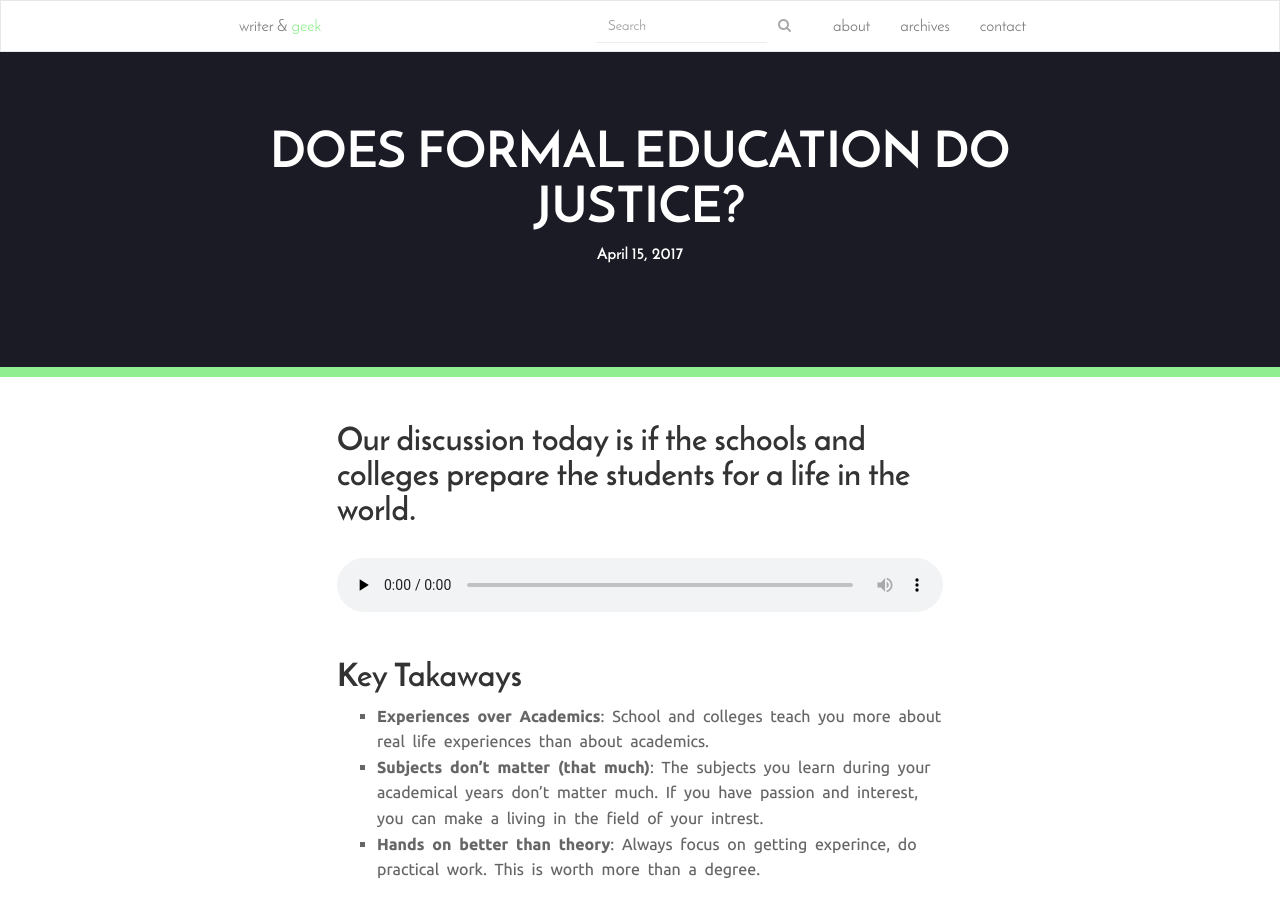
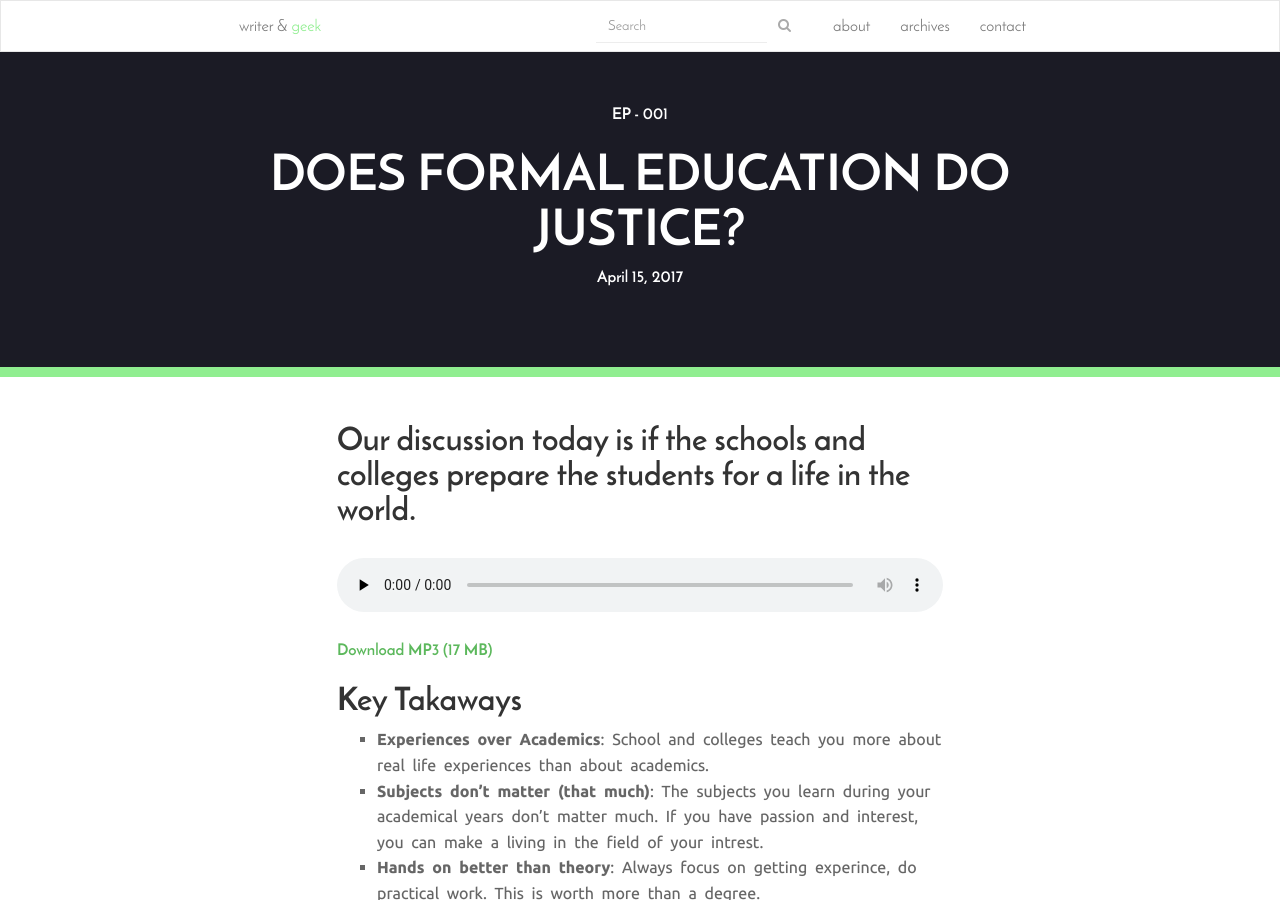
Before and after one commit to ramblingjoint/ramblingjoint, a Jekyll site: the page built from _posts/2017-04-15-001-education.md, in a window 1280 px wide and 900 px high. Built offline with Jekyll 4.4.1, drawn with Linux system fonts in a browser that asks for light colours; comment, search, counter and statistics services are not loaded.

Commit message:
added download mp3 with file size

```diff
--- a/_layouts/post.html
+++ b/_layouts/post.html
@@ -6,6 +6,7 @@ layout: default
     <div class="row">
         <div class="jumbotron-single text-center">
             <div class="col-md-8 col-md-offset-2">
+                <p class="post-meta">EP - {{ page.episode }}</p>
                 <h1 class="post-title-single">{{ page.title }}</h1>
                 <!--<h3 class="post-desc-single">{{ page.excerpt }}</h3>-->
                 <p class="post-meta">{{ page.date | date: "%B %d, %Y" }}</p>
@@ -24,6 +25,11 @@ layout: default
                     <source src="http://dts.podtrac.com/redirect.mp3/{{ page.audio | remove:'http://' }}" type="audio/mpeg">
                     Your browser does not support the audio element.
                 </audio>
+                <a href="http://dts.podtrac.com/redirect.mp3/{{ page.audio | remove:'http://' }}" download>
+                    <strong>
+                    Download MP3 ({{ page.length | divided_by: 1000000 | round: 2 }} MB)
+                    </strong>
+                </a>
                 {% endif %}
                 {{ content }}
 
```
